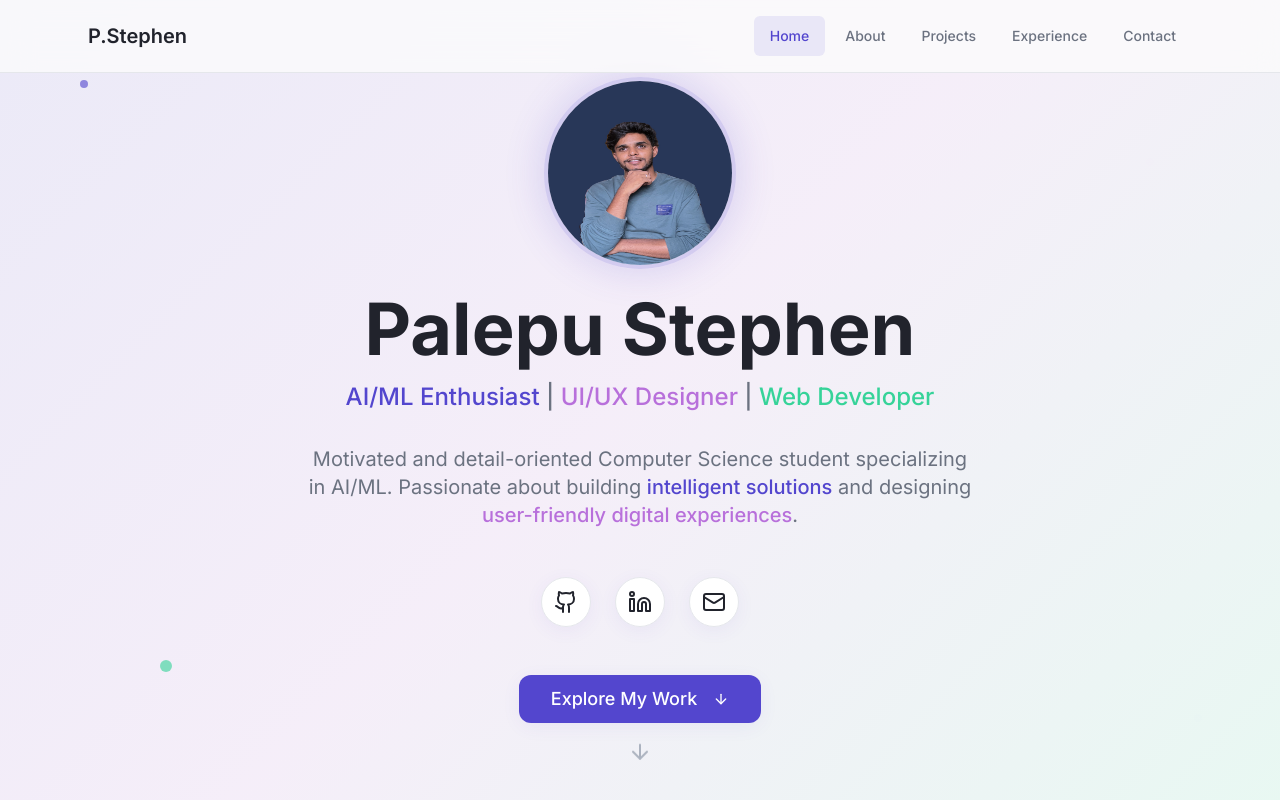
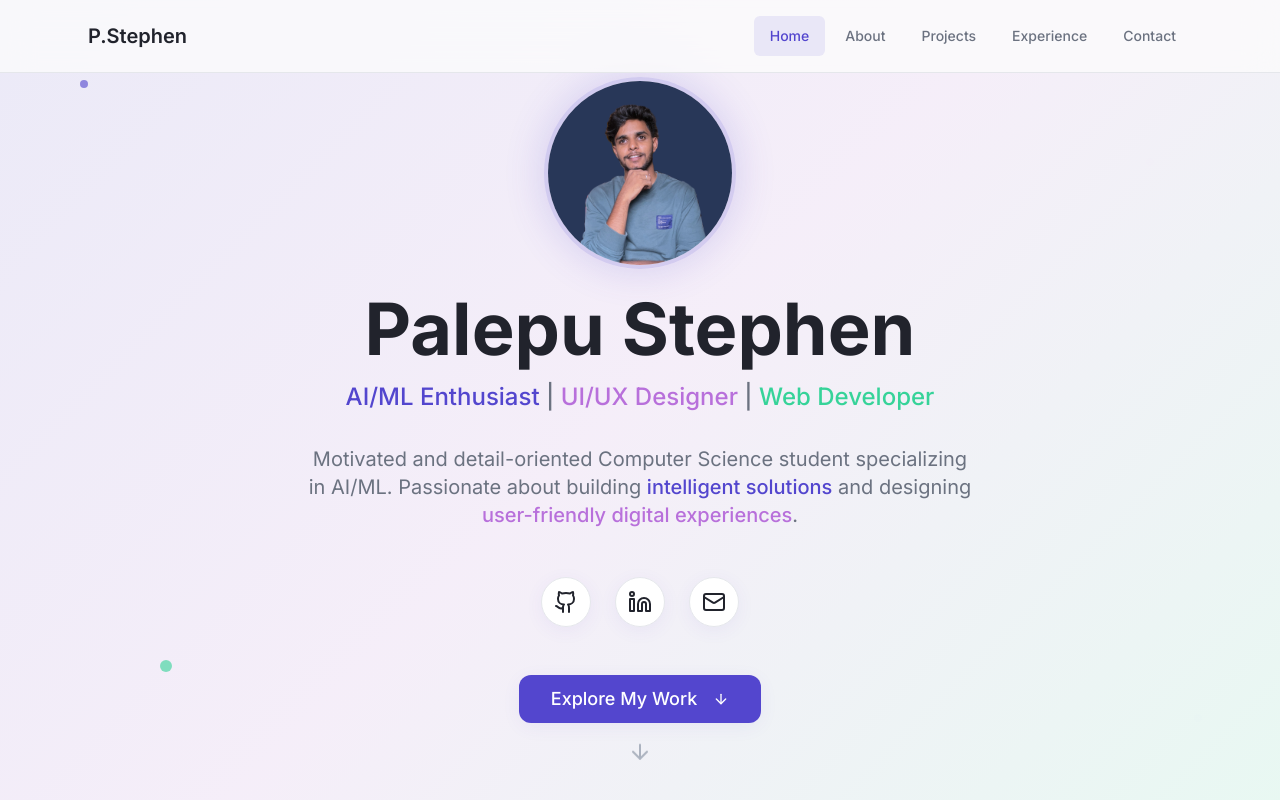
Before and after one commit to StevenDreamer1/Stephendev, a React (Vite) app: page / in a window 1280 px wide. Shown: the top 800 px of the page. Built offline with nearby package versions, Linux system fonts and the light colour scheme.

Commit message:
Update profile picture
Updated the profile picture in the hero section with the provided image.

```diff
--- a/src/components/portfolio/HeroSection.tsx
+++ b/src/components/portfolio/HeroSection.tsx
@@ -43,7 +43,7 @@ const HeroSection = () => {
           {/* Profile Avatar */}
           <div className="flex justify-center mb-6">
             <Avatar className="w-40 h-40 md:w-48 md:h-48 border-4 border-primary/20 shadow-glow">
-              <AvatarImage src="/lovable-uploads/dd72133c-f99e-4425-a308-45de457cca34.png" alt="Palepu Stephen" />
+              <AvatarImage src="/lovable-uploads/f6ee06a3-2d2a-4d8d-872a-1e9343b82418.png" alt="Palepu Stephen" />
               <AvatarFallback className="text-2xl md:text-3xl font-bold bg-gradient-to-br from-primary to-secondary text-primary-foreground mx-0 my-0 py-0">
                 PS
               </AvatarFallback>
```
Also changed, not shown: public/lovable-uploads/f6ee06a3-2d2a-4d8d-872a-1e9343b82418.png (added).
